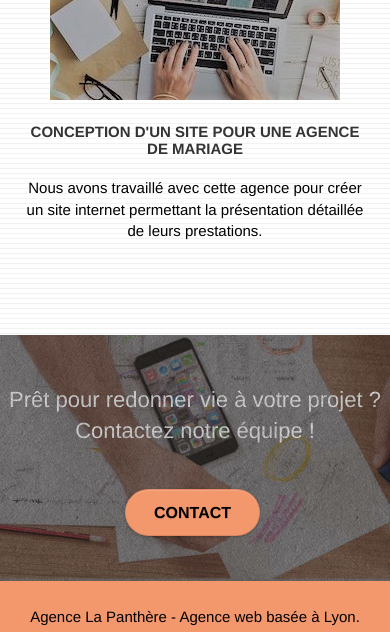
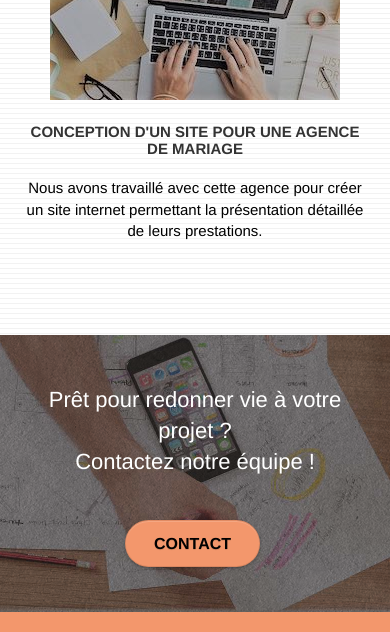
Before and after one commit to HugoCdnt/Projet4-V2, a plain HTML site: page index.html in a window 390 px wide. Shown: the part 4097-4729 px from the top of the page. Drawn offline with Linux system fonts and the light colour scheme.

Commit message:
Modification de la bannière bas de page de page index

```diff
--- a/index.html
+++ b/index.html
@@ -212,22 +212,21 @@
 	<!-- bloc-4-portfolio END -->
 
 	<!-- bloc-5-cta -->
-	<div class="bloc bgc-dark-slate-blue bg-banniere d-bloc bloc-bg-texture texture-paper" id="bloc-5-cta">
+	<div class="bloc bg-banniere d-bloc bloc-bg-texture texture-paper b-parallax" id="bloc-5-cta">
 		<div class="container bloc-lg">
-			<div class="row">
-				<h2 class="mg-md text-center tc-white" tabindex="0">
-					Prêt pour redonner vie à votre projet ?<br>Contactez notre équipe !
-				</h2>
-				<div class="col-sm-12 text-center">
+			<div class="row tight-width-whitespace">
+				<div class="col-sm-12">
+					<h2 class="mg-md text-center tc-white" tabindex="0">
+						Prêt pour redonner vie à votre projet ?<br>Contactez notre équipe !
+					</h2>
 					<a href="contact.html" class="btn btn-atomic-tangerine btn-clean btn-rd btn-lg cta-hero">Contact</a>
 				</div>
 			</div>
 		</div>
 	</div>
+
+
 	<!-- bloc-5-cta END -->
-
-	<!-- bloc-5-cta -->
-
 
 
 	<!-- Footer - bloc-8 -->
@@ -236,7 +235,7 @@
 			<div class="row">
 				<div class="col-sm-12">
 					<p class="text-center">
-						Agence La Panthère - Agence web basée à Lyon.<br>
+						Agence La Panthère - Agence de webdesign basée à Lyon.<br>
 					</p>
 					<div class="row row-no-gutters social">
 						<div class="col-sm-3">
--- a/style.css
+++ b/style.css
@@ -771,9 +771,9 @@ h4 {
     background-color: #FFFFFF;
 }
 
-/*.bgc-dark-slate-blue {
+/* .bgc-dark-slate-blue {
     background-color: #364577;
-}*/
+} */
 
 .bgc-atomic-tangerine {
    background-color: #F3976C;
@@ -1079,7 +1079,7 @@ p{
     color: black!important;
 }
 
-#bloc-1-hero h1{
+#bloc-1-hero h1, #bloc-5-cta h2{
     color: white;
 }
 
@@ -1151,3 +1151,7 @@ a:not(header a, .bold-link){
 .navbar-toggle:focus{
     outline: .2rem solid black;
 }
+
+.test{
+    background-color: yellow!important;
+}
```
Also changed, not shown: contact.html (+1 -1 lines).
